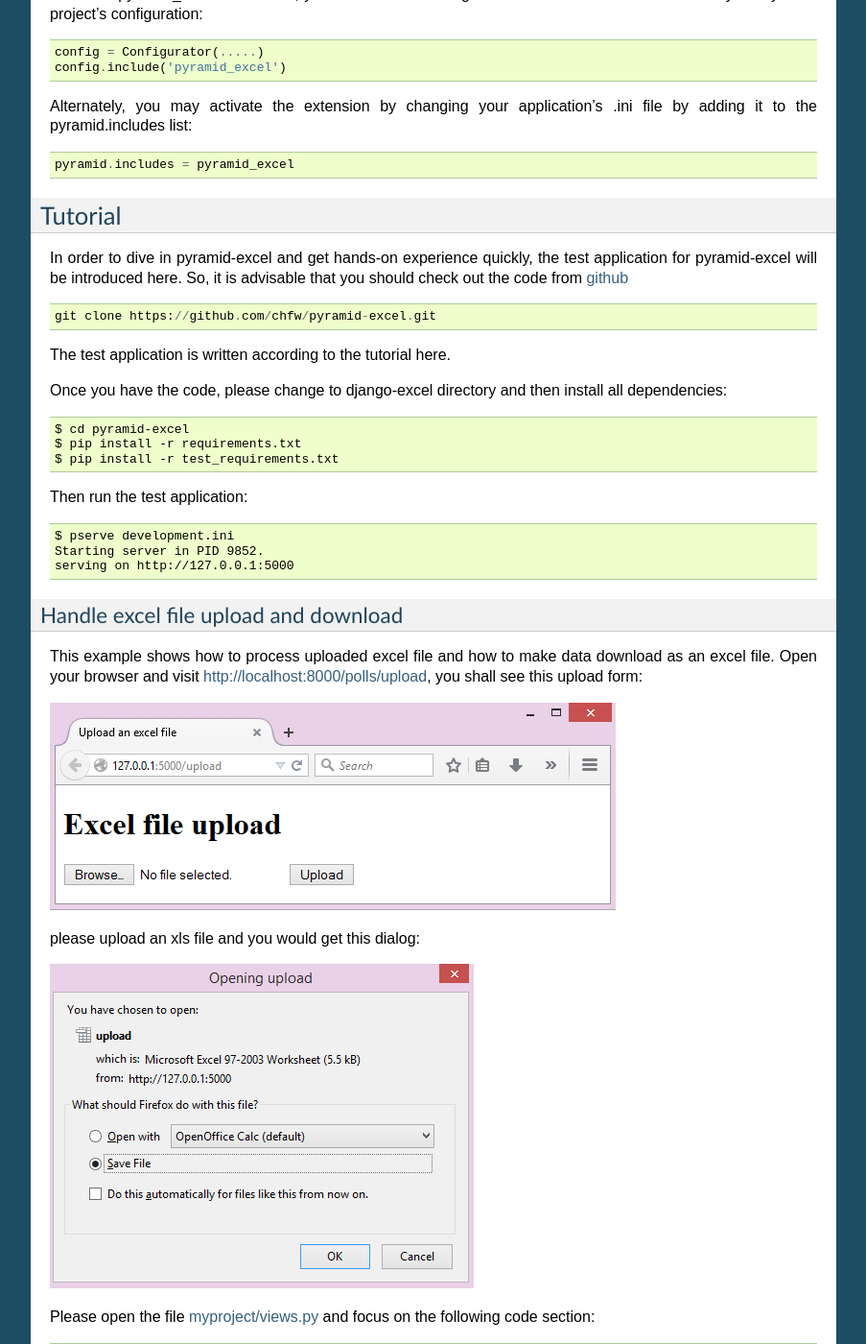
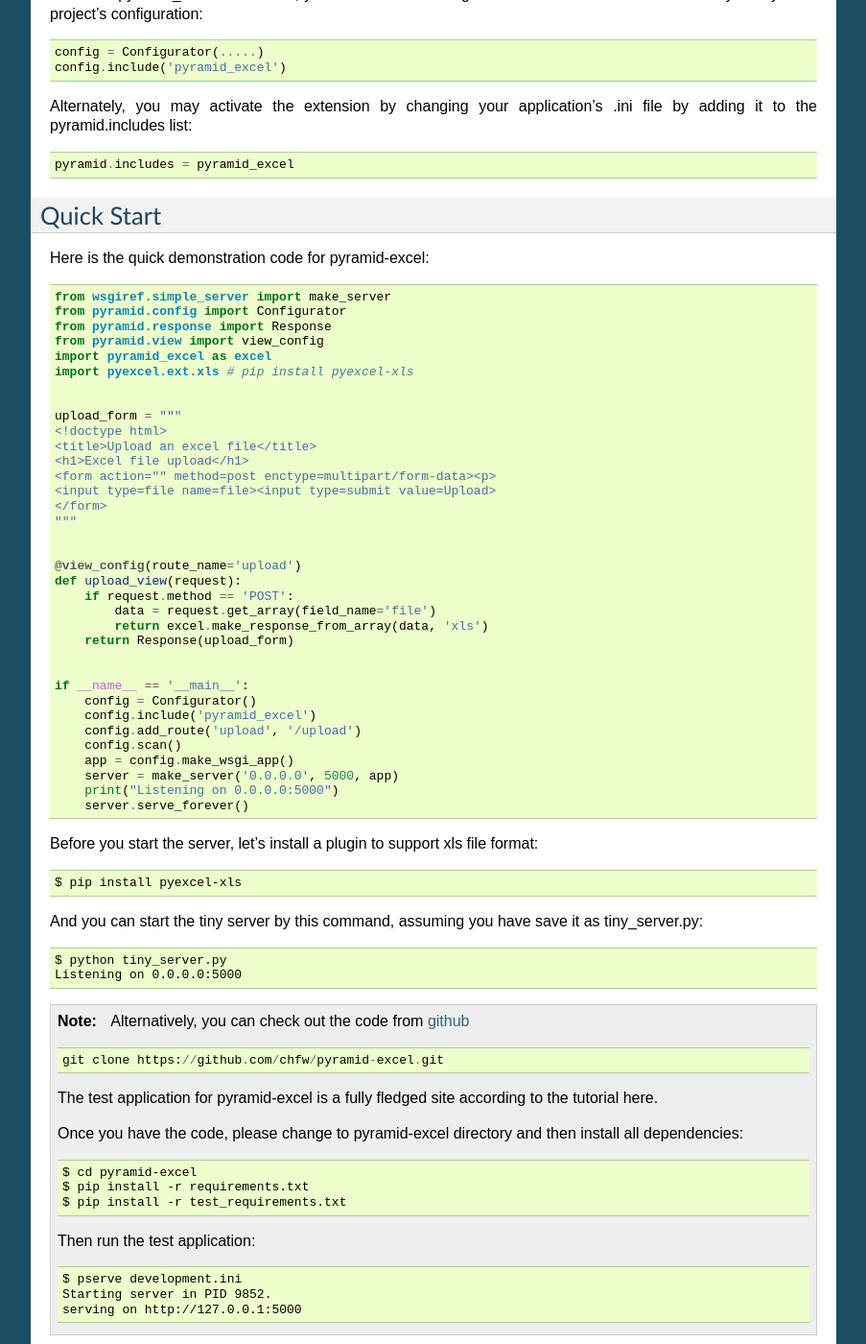
Before and after one commit to pyexcel-webwares/pyramid-excel, a Sphinx documentation site: the page built from docs/source/index.rst, in a window 1280 px wide and 1400 px high, scrolled down 1074 px. Shown: the whole window at 96% size, without its empty margins (198-1101 px from the left). Built offline with Sphinx 7.4.7, drawn with Linux system fonts in a browser that asks for light colours; some of the changed text lies outside the part shown.

```diff
--- a/docs/source/index.rst
+++ b/docs/source/index.rst
@@ -71,32 +71,81 @@ adding it to the pyramid.includes list::
     pyramid.includes = pyramid_excel
 
 
-Tutorial
+Quick Start
 ------------
 
-In order to dive in pyramid-excel and get hands-on experience quickly, the test application for pyramid-excel will be introduced here. So, it is advisable that you should check out the code from `github <https://github.com/chfw/pyramid-excel>`_ ::
+Here is the quick demonstration code for pyramid-excel::
 
-    git clone https://github.com/chfw/pyramid-excel.git
+    from wsgiref.simple_server import make_server
+    from pyramid.config import Configurator
+    from pyramid.response import Response
+    from pyramid.view import view_config
+    import pyramid_excel as excel
+    import pyexcel.ext.xls # pip install pyexcel-xls
 
 
-The test application is written according to the tutorial here.
+    upload_form = """
+    <!doctype html>
+    <title>Upload an excel file</title>
+    <h1>Excel file upload</h1>
+    <form action="" method=post enctype=multipart/form-data><p>
+    <input type=file name=file><input type=submit value=Upload>
+    </form>
+    """
 
-Once you have the code, please change to django-excel directory and then install all dependencies::
 
-    $ cd pyramid-excel
-    $ pip install -r requirements.txt
-    $ pip install -r test_requirements.txt
+    @view_config(route_name='upload')
+    def upload_view(request):
+        if request.method == 'POST':
+            data = request.get_array(field_name='file')
+            return excel.make_response_from_array(data, 'xls')
+        return Response(upload_form)
 
-Then run the test application::
 
-    $ pserve development.ini
-    Starting server in PID 9852.
-    serving on http://127.0.0.1:5000
+    if __name__ == '__main__':
+        config = Configurator()
+        config.include('pyramid_excel')
+        config.add_route('upload', '/upload')
+        config.scan()
+        app = config.make_wsgi_app()
+        server = make_server('0.0.0.0', 5000, app)
+        print("Listening on 0.0.0.0:5000")
+        server.serve_forever()
+
+Before you start the server, let's install a plugin to support xls file format::
+
+    $ pip install pyexcel-xls
+
+And you can start the tiny server by this command, assuming you have save it as tiny_server.py::
+
+    $ python tiny_server.py
+    Listening on 0.0.0.0:5000
+
+.. note::
+    Alternatively, you can check out the code from `github <https://github.com/chfw/pyramid-excel>`_ ::
+
+        git clone https://github.com/chfw/pyramid-excel.git
+
+    The test application for pyramid-excel is a fully fledged site according to the tutorial here.
+
+    Once you have the code, please change to pyramid-excel directory and then install all dependencies::
+
+        $ cd pyramid-excel
+        $ pip install -r requirements.txt
+        $ pip install -r test_requirements.txt
+
+    Then run the test application::
+
+        $ pserve development.ini
+        Starting server in PID 9852.
+        serving on http://127.0.0.1:5000
+
 
 Handle excel file upload and download
 ++++++++++++++++++++++++++++++++++++++
 
-This example shows how to process uploaded excel file and how to make data download as an excel file. Open your browser and visit http://localhost:8000/polls/upload, you shall see this upload form:
+This example shows how to process uploaded excel file and how to make data download as an excel file.
+Open your browser and visit http://localhost:5000/upload, you shall see this upload form:
 
 .. image:: _static/upload-form.png
 
@@ -104,27 +153,18 @@ please upload an xls file and you would get this dialog:
 
 .. image:: _static/download-dialog.png
 
-Please open the file `myproject/views.py <https://github.com/chfw/pyramid-excel/blob/master/myproject/views.py#L17>`_ and focus on the following code section::
+Please focus on the following code section::
 
-    @view_config(route_name='upload', renderer='templates/upload_form.pt')
+    @view_config(route_name='upload')
     def upload_view(request):
         if request.method == 'POST':
             data = request.get_array(field_name='file')
             return excel.make_response_from_array(data, 'xls')
+        return Response(upload_form)
 
-By default, the GET request will be served with upload_form.pt. Once an excel file is uploaded, this library kicks in and help you get the data as an array. Then you can make an excel file as download by using make_response_from_array.
-
-Please notice that in order to support 'xls' file format, you have to intall an extra plugin::
-
-    $ pip install pyexcel-xls
-
-and import it::
-
-    import pyexcel.ext.xls
-
-Where does 'excel' come from? It was imported::
-
-    import pyramid_excel as excel
+By default, the GET request will be served with upload_form. Once an excel file is uploaded,
+this library kicks in and help you get the data as an array. Then you can make an excel
+file as download by using make_response_from_array.
 
 
 All supported data types
@@ -157,11 +197,11 @@ If you would like to expand the list of supported excel file formats (see :ref:`
 API Reference
 ---------------
 
-**pyramid-excel** attaches **pyexcel** functions to **InMemoryUploadedFile** and **TemporaryUploadedFile**.
+**pyramid-excel** attaches **pyexcel** functions to pyramid's **Request** class.
 
 .. module:: pyramid_excel
 
-.. autoclass:: ExcelMixin
+.. autoclass:: ExcelRequestFactory
 
    .. method:: get_sheet(sheet_name=None, **keywords)
 
```
Also changed, not shown: other parts of docs/source/index.rst (+1 -1 lines), docs/source/_static/default.css (added, +479 -0 lines), 1 other file.
